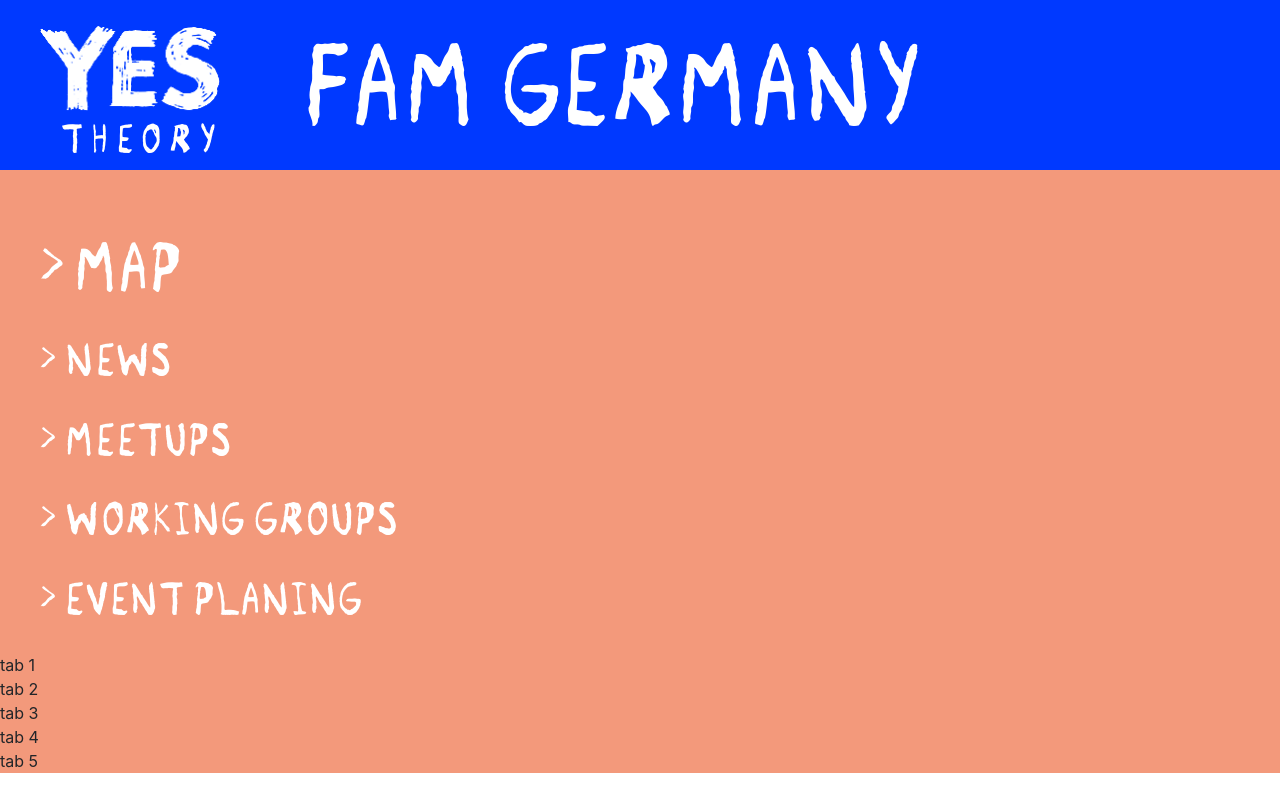
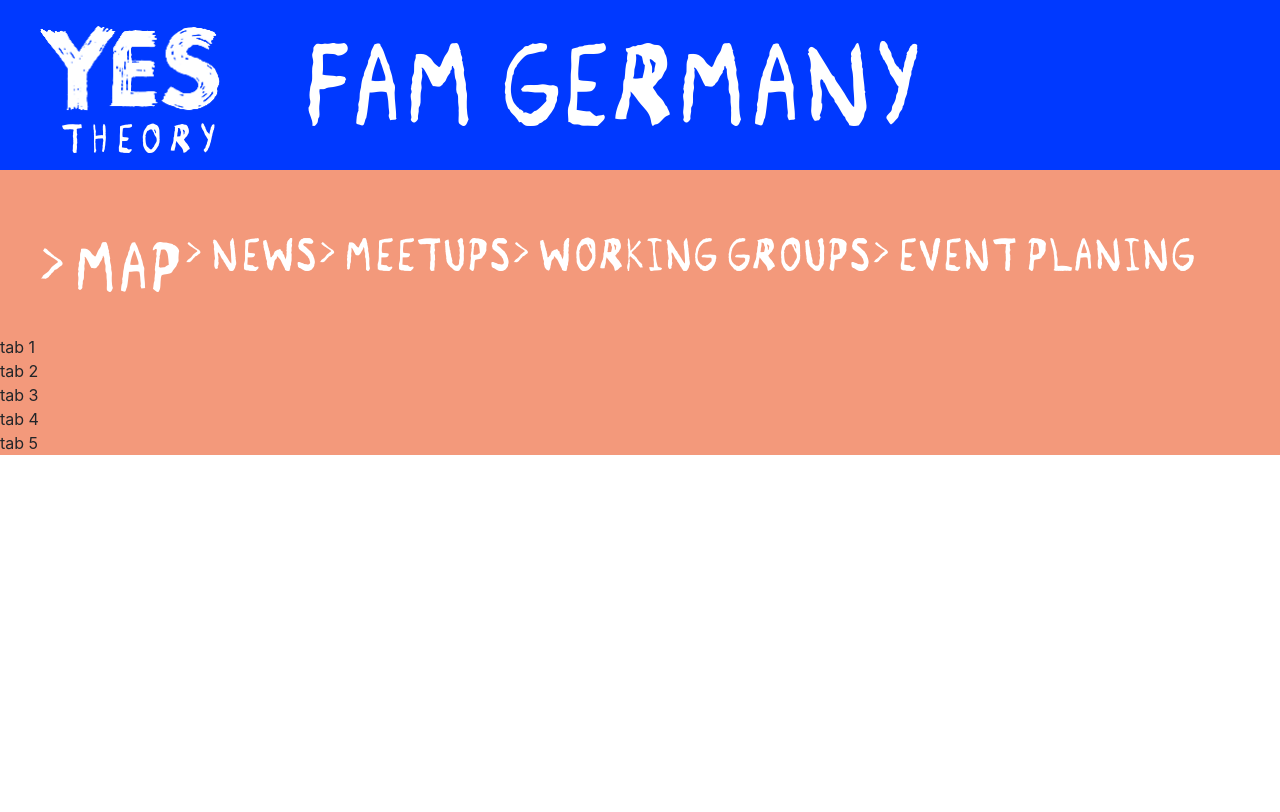
Before and after one commit to Yes-Theory/yes-theory.github.io, a Jekyll site: the page built from preview.md, in a window 1280 px wide. Shown: the top 812 px of the page. Built offline with Jekyll 4.4.1, drawn with Linux system fonts in a browser that asks for light colours.

Commit message:
added nav class

```diff
--- a/_layouts/preview.html
+++ b/_layouts/preview.html
@@ -35,7 +35,7 @@
     </header>
     <main>
         <nav>
-            <div role='tablist' aria-orientation='vertical'>
+            <div class='nav' role='tablist' aria-orientation='vertical'>
                 <a role='tab' data-toggle='tab' href='#tab-map' class='active'>Map</a>
                 <a role='tab' data-toggle='tab' href='#tab-news'>News</a>
                 <a role='tab' data-toggle='tab' href='#tab-meetups'>Meetups</a>
```
